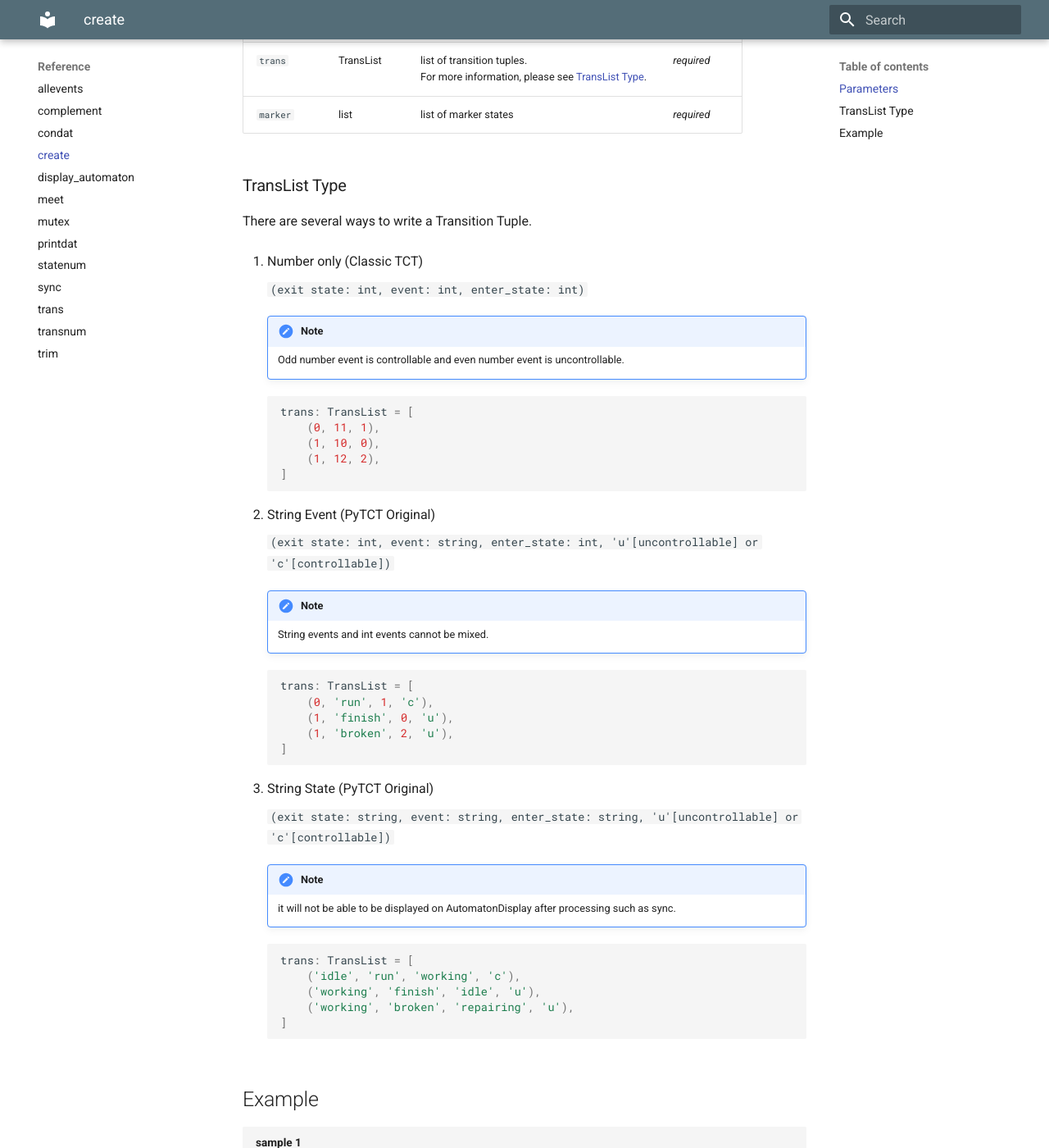
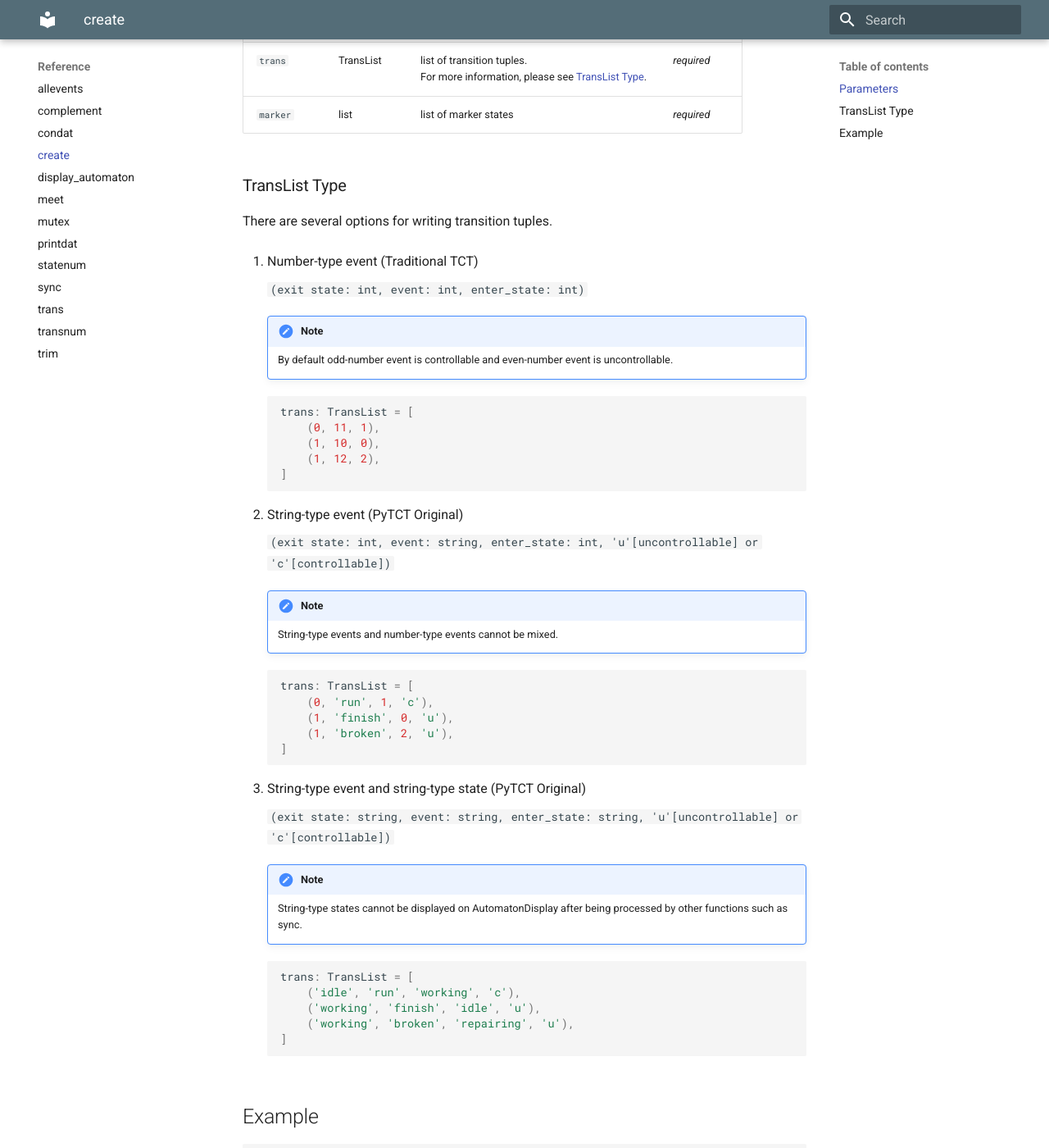
Before and after one commit to OMUCAI/PyTCT-docs, an MkDocs documentation site: the page built from docs/reference/create.md, in a window 1280 px wide and 1400 px high, scrolled down 417 px. Shown: the whole window at 82% size. Built offline with MkDocs 1.6.1 and Material for MkDocs 9.7.7, drawn with Linux system fonts in a browser that asks for light colours; some of the changed text lies outside the part shown.

Commit message:
Update create.md

````diff
--- a/docs/reference/create.md
+++ b/docs/reference/create.md
@@ -13,14 +13,14 @@ creates an automaton model (.DES file)
 
 ### TransList Type
 
-There are several ways to write a Transition Tuple.
+There are several options for writing transition tuples.
 
-1. Number only (Classic TCT)
+1. Number-type event (Traditional TCT)
 
     `(exit state: int, event: int, enter_state: int)`
 
     !!! note
-        Odd number event is controllable and even number event is uncontrollable.
+        By default odd-number event is controllable and even-number event is uncontrollable.
 
     ```python
     trans: TransList = [
@@ -30,12 +30,12 @@ There are several ways to write a Transition Tuple.
     ]
     ```
 
-2. String Event (PyTCT Original)
+2. String-type event (PyTCT Original)
 
     `(exit state: int, event: string, enter_state: int, 'u'[uncontrollable] or 'c'[controllable])`
 
     !!! note
-        String events and int events cannot be mixed.
+        String-type events and number-type events cannot be mixed.
 
     ```python
     trans: TransList = [
@@ -45,12 +45,12 @@ There are several ways to write a Transition Tuple.
     ]
     ```
 
-3. String State (PyTCT Original)
+3. String-type event and string-type state (PyTCT Original)
 
     `(exit state: string, event: string, enter_state: string, 'u'[uncontrollable] or 'c'[controllable])`
 
     !!! note
-        it will not be able to be displayed on AutomatonDisplay after processing such as sync.
+        String-type states cannot be displayed on AutomatonDisplay after being processed by other functions such as sync.
 
     ```python
     trans: TransList = [
````
Also changed, not shown: other parts of docs/reference/create.md (+3 -3 lines).
